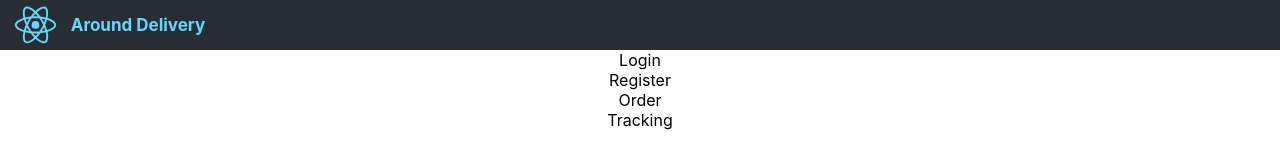
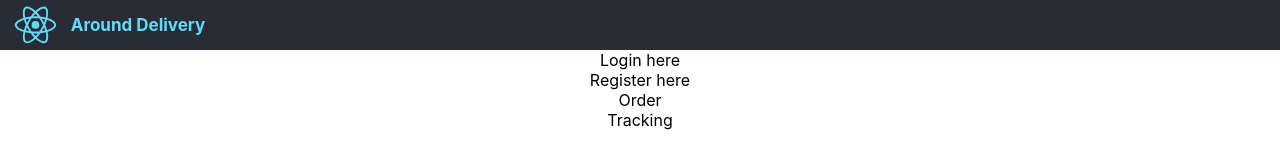
Before and after one commit to jiangzz-lab/around-delivery, a React (Create React App) app: page / in a window 1280 px wide. Shown: the top 160 px of the page. Built offline with nearby package versions, Linux system fonts and the light colour scheme.

Commit message:
test fork

```diff
--- a/src/components/Login.js
+++ b/src/components/Login.js
@@ -4,7 +4,7 @@ class Login extends Component {
     render() {
         return (
             <div>
-                Login
+                Login here
             </div>
         );
     }
--- a/src/components/Register.js
+++ b/src/components/Register.js
@@ -4,7 +4,7 @@ class Register extends Component {
     render() {
         return (
             <div>
-                Register
+                Register here
             </div>
         );
     }
```
